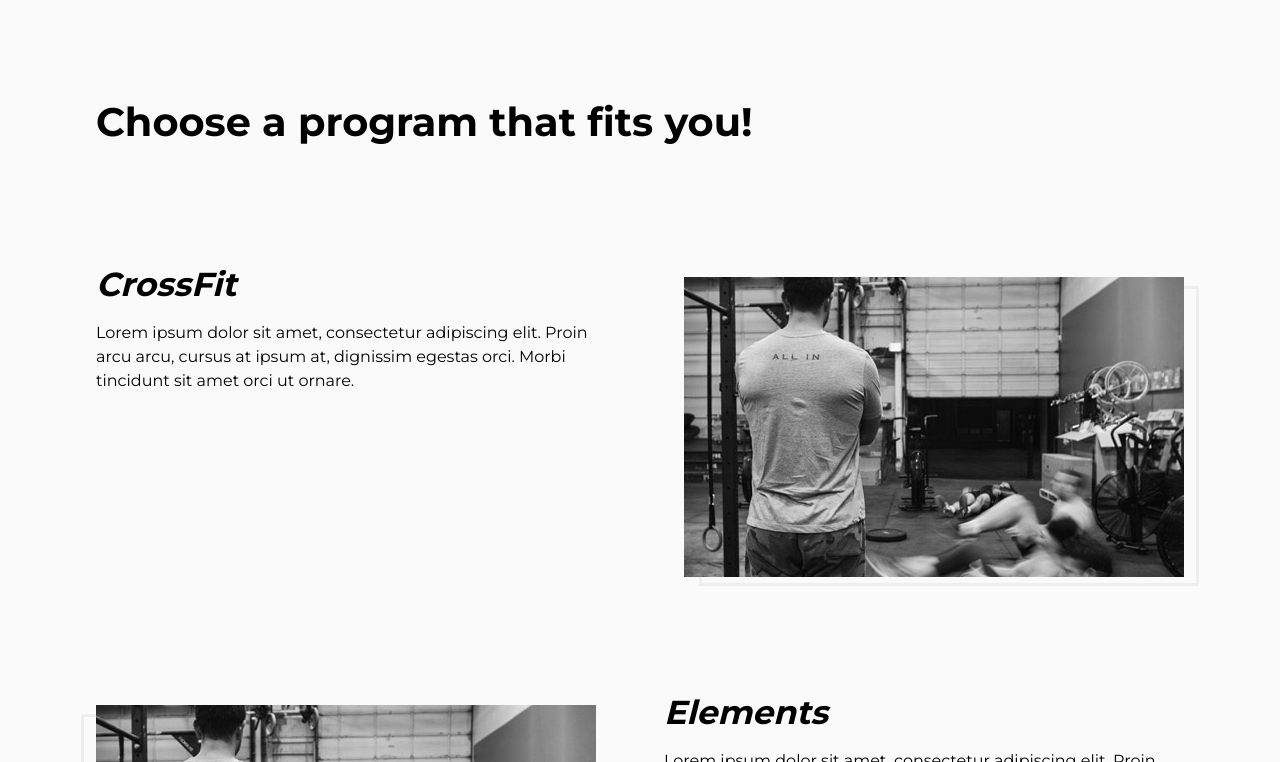
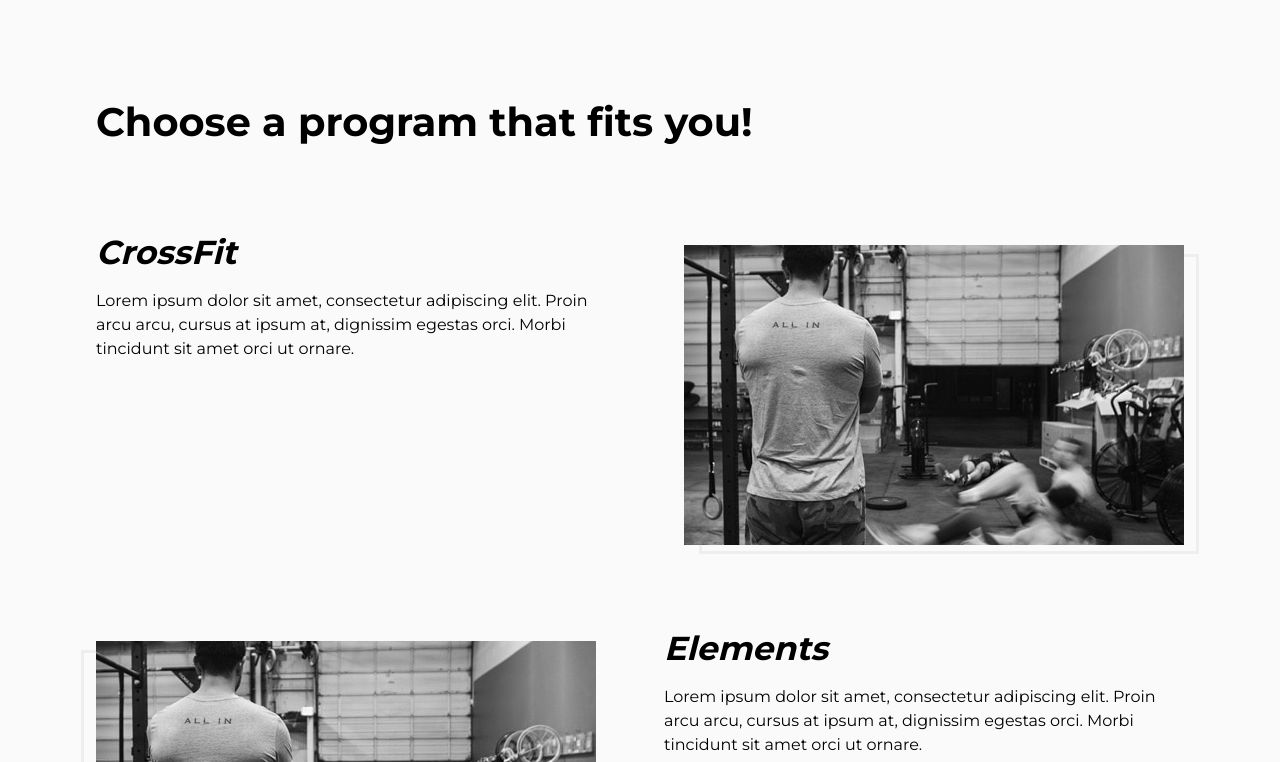
Before and after one commit to brad2k/cfph-sanity, a Next.js app: page / in a window 1280 px wide. Shown: the part 978-1740 px from the top of the page. Built offline with nearby package versions, Linux system fonts and the light colour scheme.

Commit message:
Less space

```diff
--- a/app/page.module.css
+++ b/app/page.module.css
@@ -45,7 +45,7 @@
   .programs {
     display: grid;
     grid-template-rows: 1fr;
-    grid-gap: 6rem;
+    grid-gap: 4rem;
   }
 }
 
```
